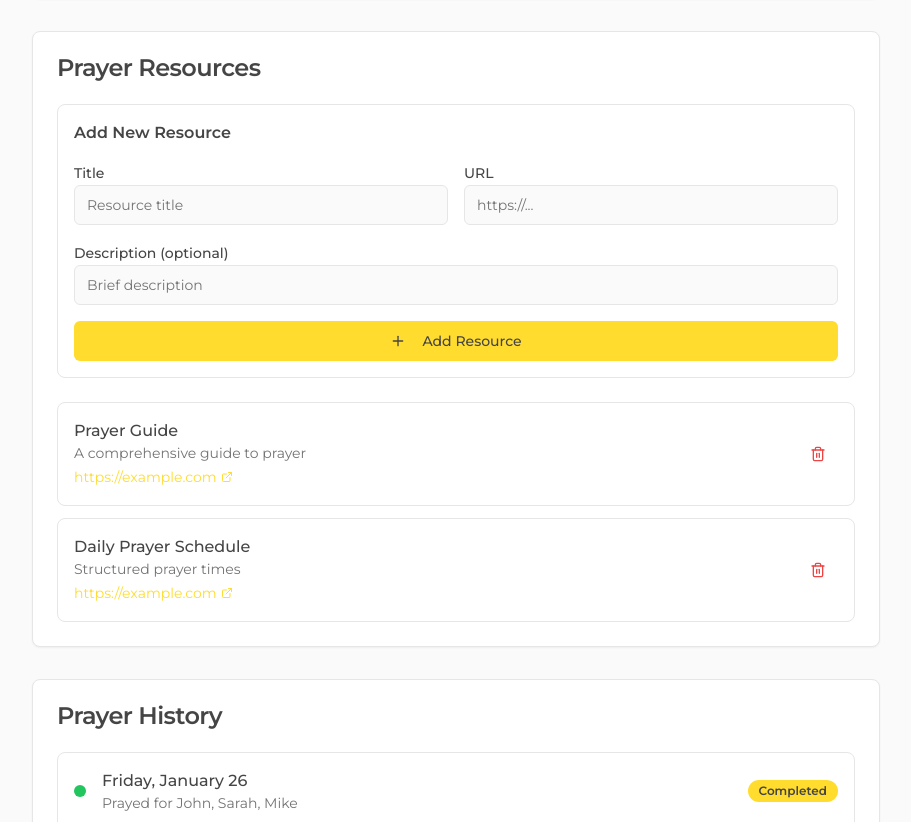
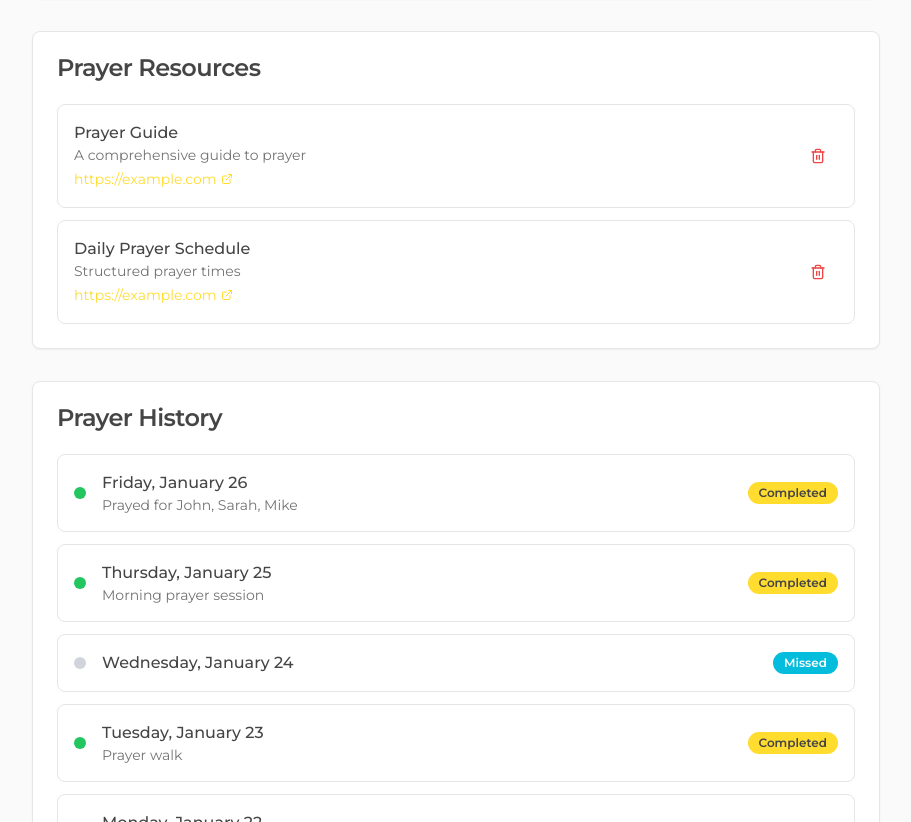
Before and after one commit to andyjsmits/ios-create-hub, a React (Vite) app: page /habits/pray in a window 1280 px wide. Shown: the part 709-1531 px from the top of the page, without its empty margins (184-1095 px from the left). Built offline with nearby package versions, Linux system fonts and the light colour scheme; what @capacitor/core would draw is missing.

Commit message:
Visual edit in Lovable
Edited UI in Lovable

```diff
--- a/src/pages/PrayPage.tsx
+++ b/src/pages/PrayPage.tsx
@@ -154,15 +154,9 @@ By prioritizing praying for others, we align our hearts with God's heart for peo
                 <MessageCircle className="h-8 w-8 mx-auto mb-2 text-primary" />
                 <h3 className="font-semibold">My Prayer List</h3>
                 <p className="text-sm text-muted-foreground">
-                  {habitData.prayerList && habitData.prayerList.length > 0
-                    ? habitData.prayerList.map(person => person.name).join(', ')
-                    : <button
-                        onClick={() => setShowPrayerManager(true)}
-                        className="text-primary hover:underline cursor-pointer"
-                      >
+                  {habitData.prayerList && habitData.prayerList.length > 0 ? habitData.prayerList.map(person => person.name).join(', ') : <button onClick={() => setShowPrayerManager(true)} className="text-primary hover:underline cursor-pointer">
                         Add people to pray for
-                      </button>
-                  }
+                      </button>}
                 </p>
               </div>
               <div className="text-center p-4 rounded-lg bg-muted/50">
@@ -181,36 +175,7 @@ By prioritizing praying for others, we align our hearts with God's heart for peo
           </CardHeader>
           <CardContent className="space-y-6">
             {/* Add New Resource */}
-            <div className="border rounded-lg p-4 space-y-4">
-              <h3 className="font-semibold">Add New Resource</h3>
-              <div className="grid grid-cols-1 md:grid-cols-2 gap-4">
-                <div>
-                  <Label htmlFor="resource-title">Title</Label>
-                  <Input id="resource-title" placeholder="Resource title" value={newResource.title} onChange={e => setNewResource({
-                  ...newResource,
-                  title: e.target.value
-                })} />
-                </div>
-                <div>
-                  <Label htmlFor="resource-url">URL</Label>
-                  <Input id="resource-url" placeholder="https://..." value={newResource.url} onChange={e => setNewResource({
-                  ...newResource,
-                  url: e.target.value
-                })} />
-                </div>
-              </div>
-              <div>
-                <Label htmlFor="resource-description">Description (optional)</Label>
-                <Input id="resource-description" placeholder="Brief description" value={newResource.description} onChange={e => setNewResource({
-                ...newResource,
-                description: e.target.value
-              })} />
-              </div>
-              <Button onClick={addResource} className="w-full">
-                <Plus className="h-4 w-4 mr-2" />
-                Add Resource
-              </Button>
-            </div>
+
 
             {/* Resource List */}
             <div className="space-y-3">
@@ -264,11 +229,7 @@ By prioritizing praying for others, we align our hearts with God's heart for peo
           <DialogHeader>
             <DialogTitle>Prayer List Manager</DialogTitle>
           </DialogHeader>
-          <PrayerManager
-            prayerList={habitData.prayerList || []}
-            onUpdatePrayerList={updatePrayerList}
-            onClose={() => setShowPrayerManager(false)}
-          />
+          <PrayerManager prayerList={habitData.prayerList || []} onUpdatePrayerList={updatePrayerList} onClose={() => setShowPrayerManager(false)} />
         </DialogContent>
       </Dialog>
     </div>;
```
